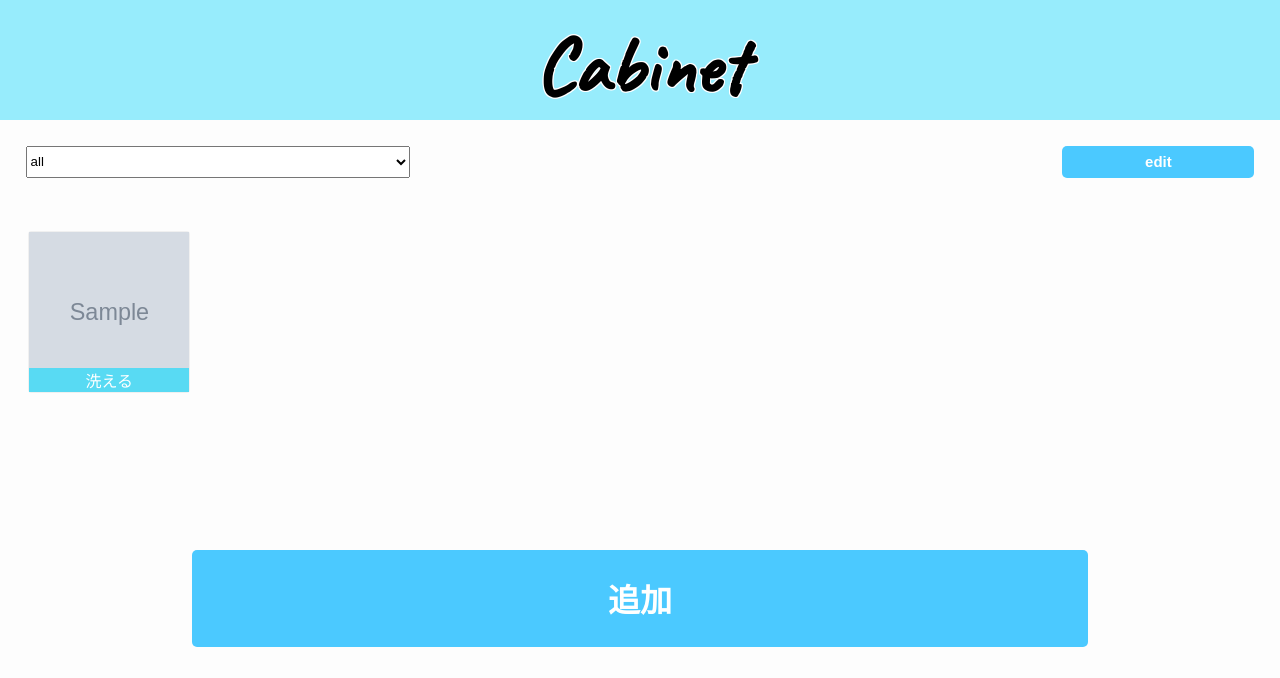
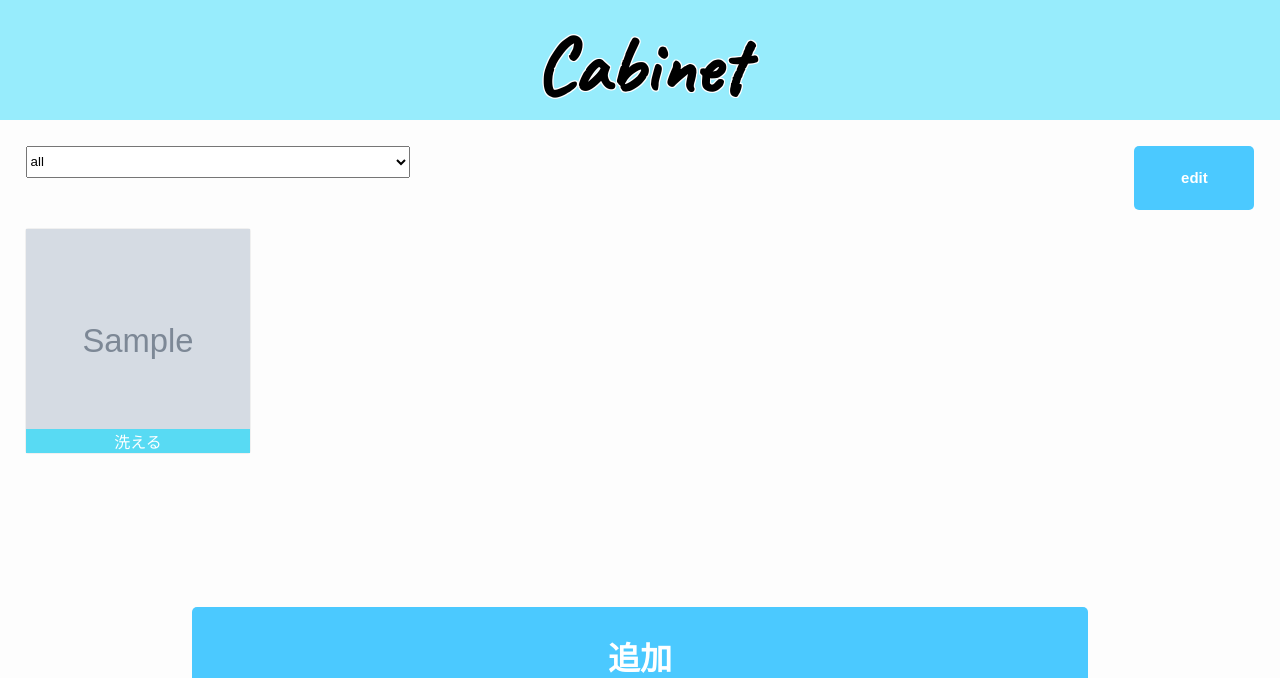
Before and after one commit to Tiramisu-0729/laundryHelpMe, a Django app: page /helpapp/cabinet in a window 1280 px wide. Shown: the top 678 px of the page. Run offline with Django 4.2, Linux system fonts and the light colour scheme; a user stored in the database is signed in; tables that the repository leaves empty hold one stand-in row (values such as "Sample post"); grey boxes marked "Sample" are stand-in pictures; parts of the project's set-up code (start-up, migrations or seed data) failed here and were passed over; some libraries are stand-ins or nearby versions.

Commit message:
１２０７

```diff
--- a/laundryProject/helpapp/static/css/Cabinet.css
+++ b/laundryProject/helpapp/static/css/Cabinet.css
@@ -4,8 +4,8 @@
     margin: 2%;
 }
 .item{
-    width: 20vmin;
-    height: 20vmin;
+    width: 28vmin;
+    height: 28vmin;
     text-align: center;
     border-radius: 3px;
     border: solid 1px #f0f0f0;
@@ -27,8 +27,8 @@
     background-color: #4BC9FF;
 }
 .item img{
-    width: 20vmin;
-    height: 20vmin;
+    width: 28vmin;
+    height: 28vmin;
     object-fit: cover;
 }
 .hidden{
@@ -39,8 +39,8 @@
     display:flex
 }
 .checkbox{
-    width: 20vmin;
-    height: 20vmin;
+    width: 28vmin;
+    height: 28vmin;
     border: solid 1px #e7e7e7;
     margin: 2.2%;
     float: left;
@@ -48,11 +48,11 @@
     align-items: center;
     justify-content: center;
     position: relative;
-    box-shadow: 0 2px 2px -1px #6D6D6D;
+    box-shadow: 0 2px 2px 1px #a7a7a7;
 }
 .checkbox img{
-    width: 20vmin;
-    height: 20vmin;
+    width: 28vmin;
+    height: 28vmin;
     object-fit: cover;
 }
 .img{
@@ -65,14 +65,13 @@
     margin-top: -70%;
 }
 label{
-    width: 20vmin;
-    height: 20vmin;
+    width: 28vmin;
+    height: 28vmin;
     display: flex;
     align-items: center;
     justify-content: center;
 }
 .checkbox input[type="checkbox"]:checked+label {
-    /* background: rgba(0, 110, 255, 0.329); */
     border: solid 2px royalblue;
     border-radius: 3px;
 }
@@ -98,8 +97,8 @@ label{
 #edit{
 
     float: right;
-    width: 15vw;
-    height: 4vh;
+    width: 15vmin;
+    height: 8vmin;
     border-radius: 5px;
     font-size: 15px;
     color: #fff;
@@ -112,7 +111,7 @@ label{
     width: 30vw;
 }
 .select{
-    display: none;
+    /* display: none; */
 }
 #delete{
     width: 100vw;
--- a/laundryProject/helpapp/static/css/User.css
+++ b/laundryProject/helpapp/static/css/User.css
@@ -29,8 +29,8 @@
 }
 #edit-button{
     margin:1vmin 2vmin 0 0;
-    width: 15vw;
-    height: 5vh;
+    width: 15vmin;
+    height: 8vmin;
     border-radius: 5px;
     font-size: 15px;
     color: #fff;
--- a/laundryProject/helpapp/static/css/Washer.css
+++ b/laundryProject/helpapp/static/css/Washer.css
@@ -88,8 +88,8 @@ label{
 }
 #edit{
     float: right;
-    width: 15vw;
-    height: 4vh;
+    width: 15vmin;
+    height: 8vmin;
     border-radius: 5px;
     font-size: 15px;
     color: #fff;
```
